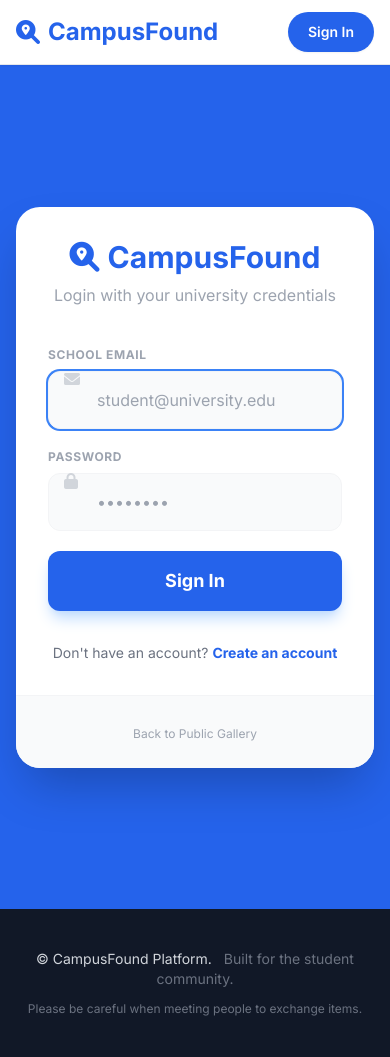
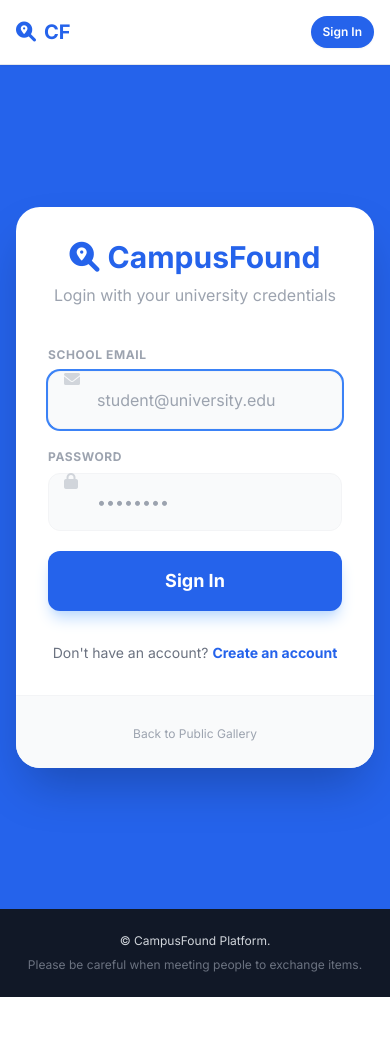
Before and after one commit to KRD66/campusfound, a Django app: page /accounts/login/?next=/item/1/claim/ in a window 390 px wide. After the commit the page ends 997 px from the top, so only its background shows below. Run offline with Django 5.2, Linux system fonts and the light colour scheme; some libraries are stand-ins or nearby versions.

Commit message:
Add star ratings, claim button, mobile responsive, remove messages

```diff
--- a/items/forms.py
+++ b/items/forms.py
@@ -86,9 +86,12 @@ class ItemForm(forms.ModelForm):
 class ReviewForm(forms.ModelForm):
     class Meta:
         model = Review
-        fields = ['comment']
+        fields = ['rating', 'comment']
 
         widgets = {
+            'rating': forms.RadioSelect(attrs={
+                'class': 'hidden'
+            }),
             'comment': forms.Textarea(attrs={
                 'class': 'w-full p-4 rounded-xl border border-gray-200 focus:ring-2 focus:ring-blue-500 outline-none',
                 'rows': 4,
@@ -96,5 +99,6 @@ class ReviewForm(forms.ModelForm):
             }),
         }
         labels = {
+            'rating': 'Rating',
             'comment': 'Your Review'
         }
--- a/items/models.py
+++ b/items/models.py
@@ -125,6 +125,10 @@ class Review(models.Model):
     """Reviews for returned items"""
     item = models.ForeignKey(Item, on_delete=models.CASCADE, related_name='reviews')
     reviewer = models.ForeignKey(User, on_delete=models.CASCADE, related_name='reviews_written')
+    rating = models.IntegerField(
+        choices=[(1, '1 Star'), (2, '2 Stars'), (3, '3 Stars'), (4, '4 Stars'), (5, '5 Stars')],
+        help_text="Rate your experience (1-5 stars)"
+    )
     comment = models.TextField(help_text="Share your experience")
     created_at = models.DateTimeField(auto_now_add=True)
 
@@ -134,4 +138,4 @@ class Review(models.Model):
         unique_together = ['item', 'reviewer']
 
     def __str__(self):
-        return f"Review by {self.reviewer.email} for {self.item.title}"
+        return f"Review by {self.reviewer.email} for {self.item.title} - {self.rating} stars"
--- a/items/urls.py
+++ b/items/urls.py
@@ -11,4 +11,6 @@ urlpatterns = [
     path('item/<int:item_id>/edit/', views.edit_item, name='edit_item'),
     path('item/<int:item_id>/delete/', views.delete_item, name='delete_item'),
     path('item/<int:item_id>/mark-returned/', views.mark_as_returned, name='mark_as_returned'),
+    path('item/<int:item_id>/claim/', views.claim_item, name='claim_item'),  # ADD THIS
+    path('item/<int:item_id>/review/', views.add_review, name='add_review'),  # ADD THIS
 ]
--- a/templates/base.html
+++ b/templates/base.html
@@ -30,33 +30,27 @@
         <div class="max-w-7xl mx-auto px-4 sm:px-6 lg:px-8">
             <div class="flex justify-between items-center h-16">
                 <!-- Logo -->
-                <a href="{% url 'items:home' %}" class="text-2xl font-bold text-blue-600 flex items-center gap-2">
+                <a href="{% url 'items:home' %}" class="text-xl sm:text-2xl font-bold text-blue-600 flex items-center gap-2">
                     <i class="fa-solid fa-magnifying-glass-location"></i>
-                    CampusFound
+                    <span class="hidden xs:inline">CampusFound</span>
+                    <span class="xs:hidden">CF</span>
                 </a>
 
                 <!-- Right side menu -->
-                <div class="flex items-center gap-4 sm:gap-6">
-                    <a href="{% url 'items:home' %}" class="text-gray-700 hover:text-blue-600 font-medium transition hidden sm:block">
+                <div class="flex items-center gap-2 sm:gap-4 lg:gap-6">
+                    <a href="{% url 'items:home' %}" class="text-gray-700 hover:text-blue-600 font-medium transition hidden md:block">
                         Browse
                     </a>
 
                     {% if user.is_authenticated %}
-                        <a href="{% url 'items:post_item' %}" class="bg-green-600 text-white px-5 py-2.5 rounded-full font-semibold hover:bg-green-700 transition shadow-sm text-sm sm:text-base">
-                            Post an Item
-                        </a>
-
-                        <!-- Messages/Notifications -->
-                        <a href="{% url 'chats:inbox' %}" class="text-gray-600 hover:text-blue-600 relative">
-                            <i class="fa-solid fa-envelope text-xl"></i>
-                            {% if unread_messages_count > 0 %}
-                                <span class="absolute -top-1 -right-1 w-5 h-5 bg-red-500 text-white text-xs rounded-full flex items-center justify-center font-bold">{{ unread_messages_count }}</span>
-                            {% endif %}
+                        <a href="{% url 'items:post_item' %}" class="bg-green-600 text-white px-3 sm:px-5 py-2 sm:py-2.5 rounded-full font-semibold hover:bg-green-700 transition shadow-sm text-xs sm:text-sm lg:text-base">
+                            <span class="hidden sm:inline">Post an Item</span>
+                            <span class="sm:hidden"><i class="fa-solid fa-plus"></i></span>
                         </a>
 
                         <!-- User dropdown menu -->
                         <div class="relative group">
-                            <button class="w-9 h-9 rounded-full bg-blue-600 flex items-center justify-center text-white font-bold text-sm cursor-pointer">
+                            <button class="w-8 h-8 sm:w-9 sm:h-9 rounded-full bg-blue-600 flex items-center justify-center text-white font-bold text-xs sm:text-sm cursor-pointer">
                                 {{ user.email|slice:":2"|upper }}
                             </button>
 
@@ -78,7 +72,7 @@
                         </div>
                     {% else %}
                         <!-- Not logged in -->
-                        <a href="{% url 'login' %}" class="bg-blue-600 text-white px-5 py-2.5 rounded-full font-semibold hover:bg-blue-700 transition shadow-sm text-sm sm:text-base">
+                        <a href="{% url 'login' %}" class="bg-blue-600 text-white px-3 sm:px-5 py-2 sm:py-2.5 rounded-full font-semibold hover:bg-blue-700 transition shadow-sm text-xs sm:text-sm lg:text-base">
                             Sign In
                         </a>
                     {% endif %}
@@ -89,18 +83,29 @@
 
     <!-- Main content area -->
     <main class="flex-grow">
+        <!-- Display Django messages -->
+        {% if messages %}
+            <div class="max-w-7xl mx-auto px-4 sm:px-6 lg:px-8 mt-4">
+                {% for message in messages %}
+                    <div class="{% if message.tags == 'error' %}bg-red-100 border-red-400 text-red-700{% elif message.tags == 'success' %}bg-green-100 border-green-400 text-green-700{% else %}bg-blue-100 border-blue-400 text-blue-700{% endif %} border px-4 py-3 rounded-lg mb-4" role="alert">
+                        <span class="block sm:inline">{{ message }}</span>
+                    </div>
+                {% endfor %}
+            </div>
+        {% endif %}
+
         {% block content %}
         {% endblock %}
     </main>
 
     <!-- Footer -->
-    <footer class="bg-gray-900 text-gray-300 py-10 mt-auto">
+    <footer class="bg-gray-900 text-gray-300 py-6 sm:py-10 mt-auto">
         <div class="max-w-7xl mx-auto px-4 sm:px-6 lg:px-8 text-center">
-            <p class="text-sm">
+            <p class="text-xs sm:text-sm">
                 © {{ 'now'|date:"Y" }} CampusFound Platform.
-                <span class="text-gray-500 ml-2">Built for the student community.</span>
+                <span class="text-gray-500 ml-2 hidden sm:inline">Built for the student community.</span>
             </p>
-            <p class="mt-3 text-xs text-gray-500">
+            <p class="mt-2 sm:mt-3 text-xs text-gray-500">
                 Please be careful when meeting people to exchange items.
             </p>
         </div>
```
Also changed, not shown: templates/item_detail.html (+80 -3 lines), db.sqlite3, items/migrations/0008_review_rating.py (added).
